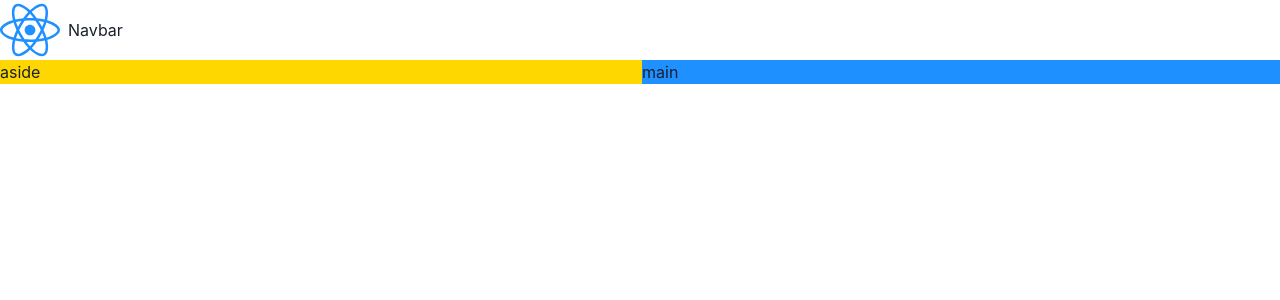
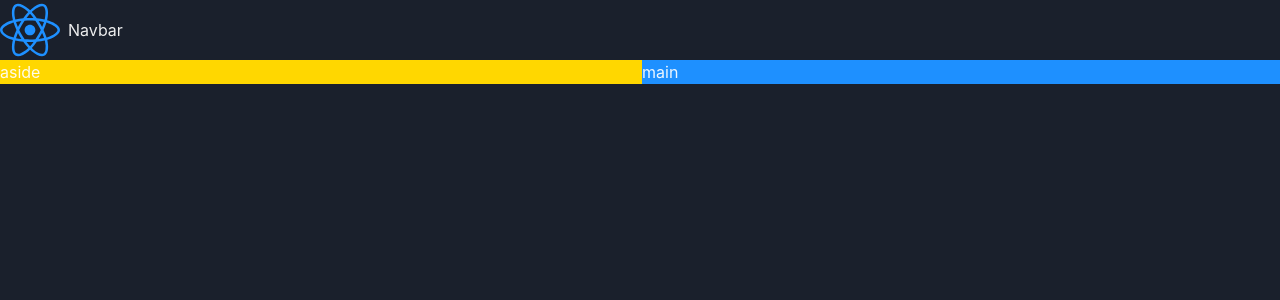
Before and after one commit to Alexandremfc/Recipe-World-app, a React (Vite) app: page / in a window 1280 px wide. Shown: the top 300 px of the page. Built offline with nearby package versions, Linux system fonts and the light colour scheme.

Commit message:
implement dark mode.

```diff
--- a/src/main.tsx
+++ b/src/main.tsx
@@ -1,12 +1,14 @@
 import React from "react";
 import ReactDOM from "react-dom/client";
-import { ChakraProvider } from "@chakra-ui/react";
+import { ChakraProvider, ColorModeScript } from "@chakra-ui/react";
 import App from "./App.tsx";
+import theme from "./theme.ts";
 import "./index.css";
 
 ReactDOM.createRoot(document.getElementById("root")!).render(
   <React.StrictMode>
-    <ChakraProvider>
+    <ChakraProvider theme={theme}>
+      <ColorModeScript initialColorMode={theme.config.initialColorMode} />
       <App />
     </ChakraProvider>
   </React.StrictMode>
--- /dev/null
+++ b/src/theme.ts
@@ -0,0 +1,10 @@
+import { extendTheme , ThemeConfig } from "@chakra-ui/react";
+
+
+const config: ThemeConfig = {
+    initialColorMode: "dark"
+};
+
+const theme = extendTheme({config});
+
+export default theme;
```
